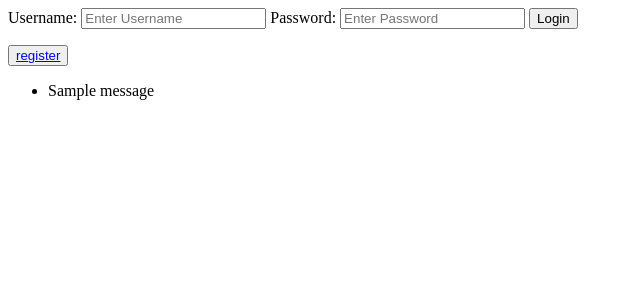
After one commit to kingmawuko/base-blog, a Django app: page /users/ in a window 1280 px wide. The commit adds this page. Shown: the top 300 px of the page, without its empty margins (0-640 px from the left). Run offline with Django 4.2, Linux system fonts and the light colour scheme; tables that the repository leaves empty hold one stand-in row (values such as "Sample post"); one stand-in notice (Sample message) is shown.

Commit message:
login and register set up

```diff
--- a/base/urls.py
+++ b/base/urls.py
@@ -19,5 +19,6 @@ from django.urls import path,include
 urlpatterns = [
     path('admin/', admin.site.urls),
     path ('',include('feed.urls')),
+    path('users/',include('users.urls')),
 
 ]
--- a/feed/templates/feed/feed.html
+++ b/feed/templates/feed/feed.html
@@ -17,11 +17,11 @@
 
 {% for i in post %}
 
-<hr>
 
-<h2>  <a href="">{{ i.title }}</a></h2>
+
+<h1>  <center> <a href="">{{ i.title }}</a></center></h1>
 <h3> {{ i.description }} </h3>
-<h2><a href="">comments</a></h2>
+<h2><center><a href="">comments</a> </center></h2>
 
 <hr>
 
--- a/feed/urls.py
+++ b/feed/urls.py
@@ -7,7 +7,8 @@ from feed import views as v
 
 
 urlpatterns = [
-    path('',v.firstpage)
+    path('',v.firstpage),
+    path('first/',v.firstpage)
 
 
 
--- /dev/null
+++ b/users/templates/users/login.html
@@ -0,0 +1,37 @@
+{% block content %}
+
+
+
+<div>
+    <form method="POST" action="">
+        {% csrf_token %}
+
+        <label>Username:</label>
+        <input type="text" name="username" placeholder="Enter Username" />
+
+        <label>Password:</label>
+        <input type="password" name="password" placeholder="Enter Password" />
+
+        <input type="submit" value="Login" />
+    </form>
+
+    <button>
+        <a href="{% url 'register' %}"> register</a>
+    </button>
+
+
+
+
+
+</div>
+
+{% if messages %}
+<ul class="messages">
+    {% for message in messages %}
+
+    <li>{{ message }}</li>
+    {% endfor %}
+</ul>
+{% endif %}
+
+{% endblock content %}
--- /dev/null
+++ b/users/urls.py
@@ -0,0 +1,35 @@
+# urls for accounts
+
+# / login/register/reset pw / settings
+
+
+
+from django.urls import path
+from . import views
+
+
+
+
+urlpatterns = [
+    # this is the first page
+
+
+
+    path("",views.Login,name="login"),
+    path("login/",views.Login,name="login"),
+    path("logout/",views.Logout,name="logout"),
+    path("register/",views.register,name="register"),
+
+
+
+
+
+   # path("feed/",views.Main_feed,name="feed"),
+
+
+
+
+
+# when the user is logged in take em to this page
+
+]
--- a/users/views.py
+++ b/users/views.py
@@ -1,3 +1,53 @@
-from django.shortcuts import render
 
-# Create your views here.
+
+from django.shortcuts import render,redirect
+from django.contrib import messages
+from django.contrib.auth import authenticate, login, logout
+from django.contrib.auth.models import User
+from users.forms import RegisterForm
+
+
+
+
+
+
+
+def Login(request):
+    # if the user presses submit
+    if request.method == 'POST': # post means your sending data back
+        # label what they have imputted for the fields
+        username = request.POST.get('username')
+        password = request.POST.get('password')
+
+        try:
+            # if the username inputted is not in the databasw
+            user = User.objects.get(username=username)
+        except:
+            # print this
+            messages.error(request, 'User does not exist') # print this
+
+        user = authenticate(request, username=username, password=password)
+
+        # if the user exists
+        if user is not None:
+            login(request, user)
+            return redirect('/first/') # feed is in ...
+        else:
+            messages.error(request, 'Username OR password does not exit')
+
+    return render(request,'users/login.html')
+
+def Logout(request):
+    logout(request)
+    return redirect('/login/')
+
+def register(response):
+    if response.method == 'POST':
+        form = RegisterForm(response.POST)
+        if form.is_valid():
+            form.save()
+        # return redirect ('\ \')
+        # or return a message that theyre account has been created
+    else:
+        form=RegisterForm()
+    return render(response,'users/register.html',{'form':form})
```
Also changed, not shown: users/forms.py (added, +17 -0 lines), users/templates/users/register.html (added, +25 -0 lines), db.sqlite3.
